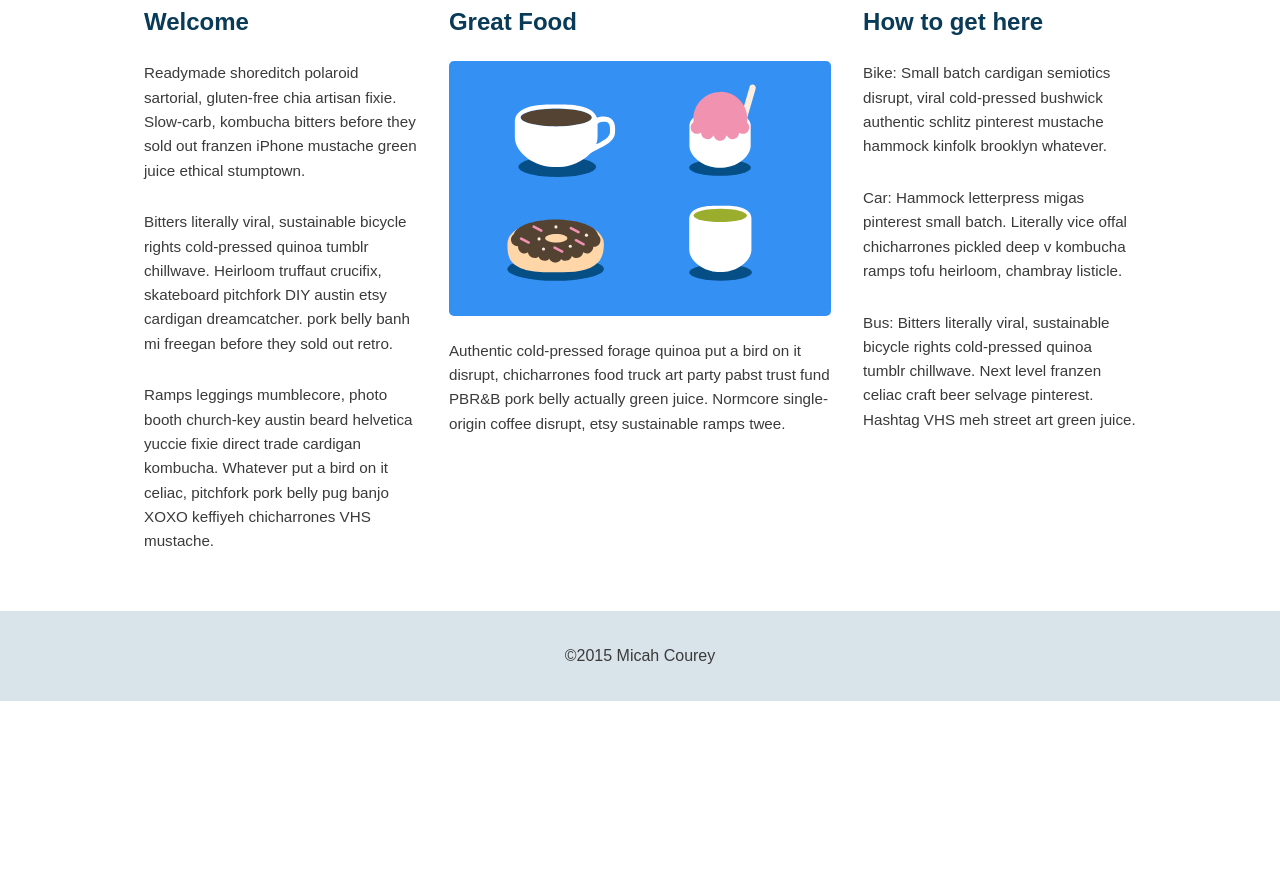
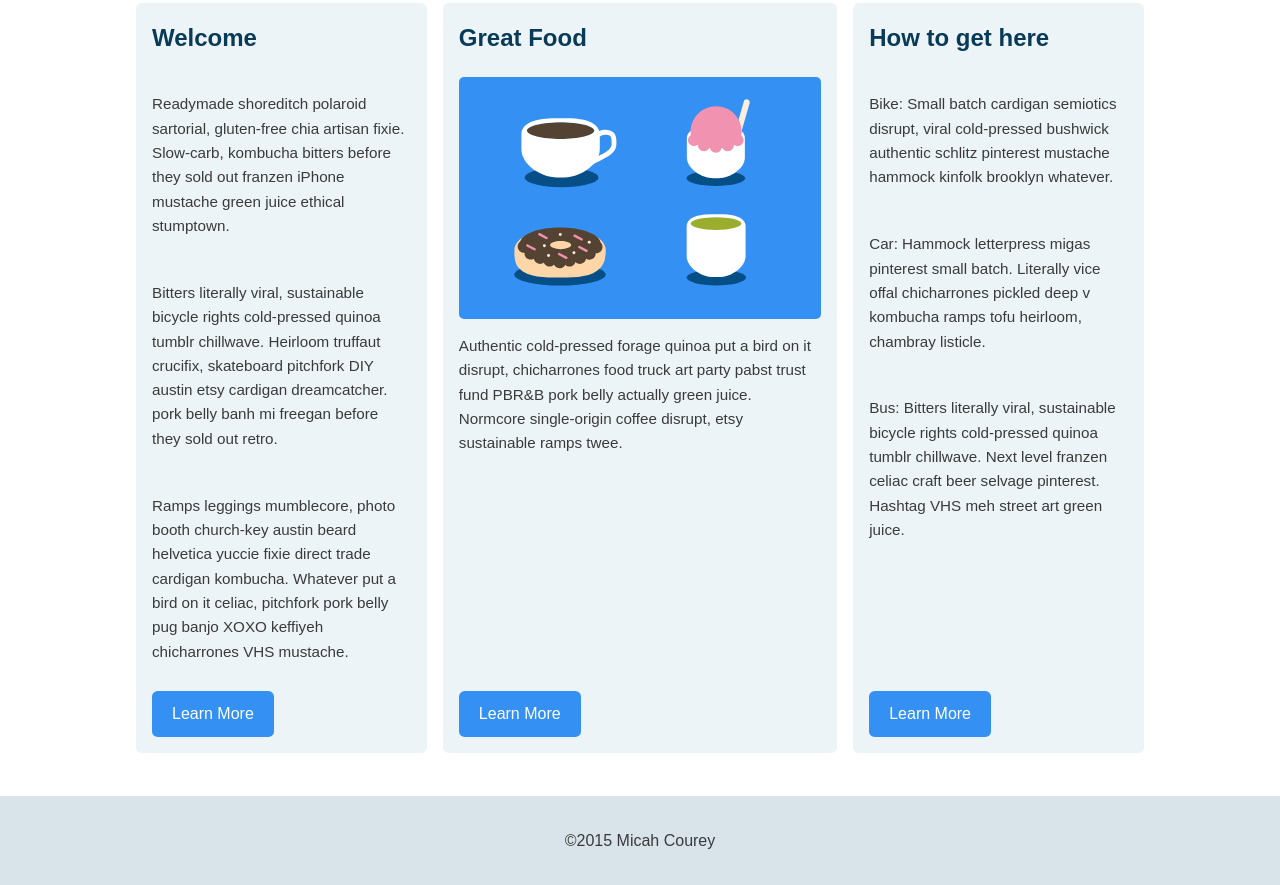
Before and after one commit to micahcourey/Flexbox, a plain HTML site: page index.html in a window 1280 px wide. Shown: the part 524-1409 px from the top of the page. Before the commit the page ends 1225 px from the top, so only its background shows below. Drawn offline with Linux system fonts and the light colour scheme.

Commit message:
Add column styling and make the footer stick to the bottom of the viewport

```diff
--- a/css/base.css
+++ b/css/base.css
@@ -81,8 +81,10 @@ img {
 	margin-bottom: 48px;
 }
 .col {
-	padding-right: 1em;
-	padding-left: 1em;
+	padding: 1em;
+	background: #edf4f7;
+	border-radius: .35em;
+	margin: 0 .5em .8em;
 }
 .main-footer {
 	background: #d9e4ea;
@@ -100,6 +102,13 @@ img {
 }
 .feat-img {
 	border-radius: 5px;
+}
+.button {
+	color: #fff;
+	text-align: center;
+	padding: .625em 1.25em;
+	background: #3590F3;
+	border-radius: .35em;
 }
 
 /* =================================
--- a/css/flexbox.css
+++ b/css/flexbox.css
@@ -1,10 +1,28 @@
+/* =================================
+  Base Styles
+==================================== */
+
+/*** Make the body a flex container with a min-height 100% of the view port to be
+     able to make the footer stick to the bottom of the page  ***/
+body {
+  display: flex;
+  flex-direction: column;
+  min-height: 100vh;
+}
+/*** Give .row columns a value of 1 so that the columns will fill the available
+     screen space and force the footer to the bottom of the page ***/
+.row {
+  flex: 1;
+}
+
+
 /* =================================
   Media Queries
 ==================================== */
 
 @media (min-width: 769px) {
-  /*** Display links on second line below the title ***/
-  .main-header, .main-nav, .row {
+  /*** Make these page elements flex containers ***/
+  .main-header, .main-nav, .row, .col {
     display: flex;
   }
   /*** Display header links horizontally and centered ***/
@@ -13,9 +31,10 @@
     align-items: center;
   }
   /*** Give each column a flex value of 1 so each column takes up the same amount of space
-       and set the flex basis value to 50% to set the initial size of the columns  ***/
+       and set the flex direction value to column so the content is displayed vertically  ***/
   .col {
-    flex: 1 50%;
+    flex: 1;
+    flex-direction: column;
   }
   /*** Make the .row content a multi-line flex container ***/
   .row {
@@ -25,6 +44,14 @@
   .secondary {
     order: -1;
   }
+  /*** Apply auto to the top margin of the buttons so they align at the bottom of their
+      flex container and apply align-self property with the flex-start value so the buttons
+      don't stretch the full width of their parent container ***/
+  .button {
+    margin-top: auto;
+    align-self: flex-start;
+  }
+
 
 }
 
--- a/index.html
+++ b/index.html
@@ -30,6 +30,7 @@
         <h2>Great Food</h2>
         <img class="feat-img" src="img/treats.svg" alt="photo of coffee, ice cream, tea and coffee" />
         <p> Authentic cold-pressed forage quinoa put a bird on it disrupt, chicharrones food truck art party pabst trust fund PBR&B pork belly actually green juice. Normcore single-origin coffee disrupt, etsy sustainable ramps twee. </p>
+        <a class="button" href="#">Learn More</a>
       </div>
 
       <div class="secondary col">
@@ -37,12 +38,14 @@
         <p>Readymade shoreditch polaroid sartorial, gluten-free chia artisan fixie. Slow-carb, kombucha bitters before they sold out franzen iPhone mustache green juice ethical stumptown.</p>
         <p>Bitters literally viral, sustainable bicycle rights cold-pressed quinoa tumblr chillwave. Heirloom truffaut crucifix, skateboard pitchfork DIY austin etsy cardigan dreamcatcher.  pork belly banh mi freegan before they sold out retro.</p>
         <p>Ramps leggings mumblecore, photo booth church-key austin beard helvetica yuccie fixie direct trade cardigan kombucha. Whatever put a bird on it celiac, pitchfork pork belly pug banjo XOXO keffiyeh chicharrones VHS mustache. </p>
+        <a class="button" href="#">Learn More</a>
       </div>
       <div class="tertiary col">
         <h2>How to get here</h2>
         <p>Bike: Small batch cardigan semiotics disrupt, viral cold-pressed bushwick authentic schlitz pinterest mustache hammock kinfolk brooklyn whatever.</p>
         <p>Car: Hammock letterpress migas pinterest small batch. Literally vice offal chicharrones pickled deep v kombucha ramps tofu heirloom, chambray listicle. </p>
         <p>Bus: Bitters literally viral, sustainable bicycle rights cold-pressed quinoa tumblr chillwave.  Next level franzen celiac craft beer selvage pinterest. Hashtag VHS meh street art green juice. </p>
+        <a class="button" href="#">Learn More</a>
       </div>
     </div>
 
```
